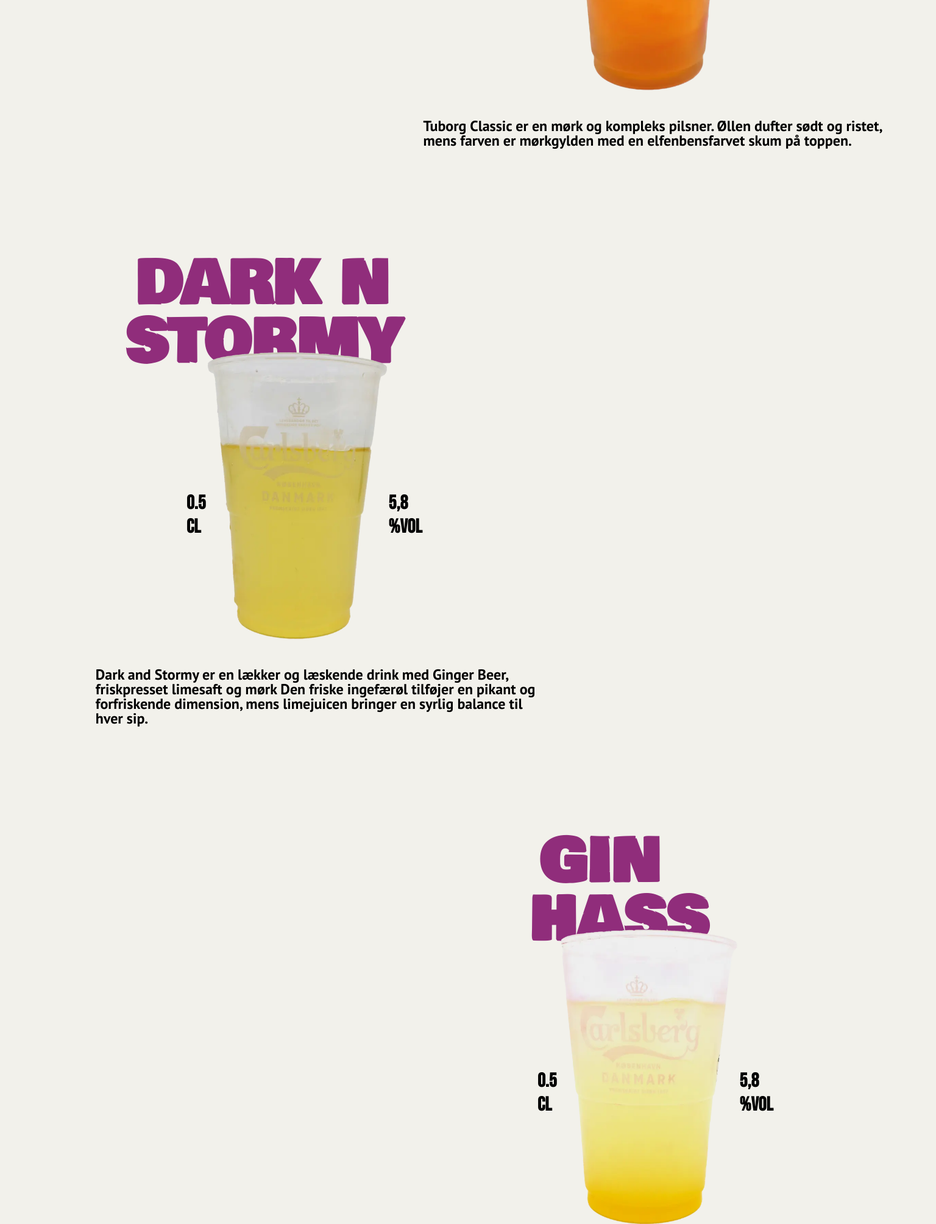
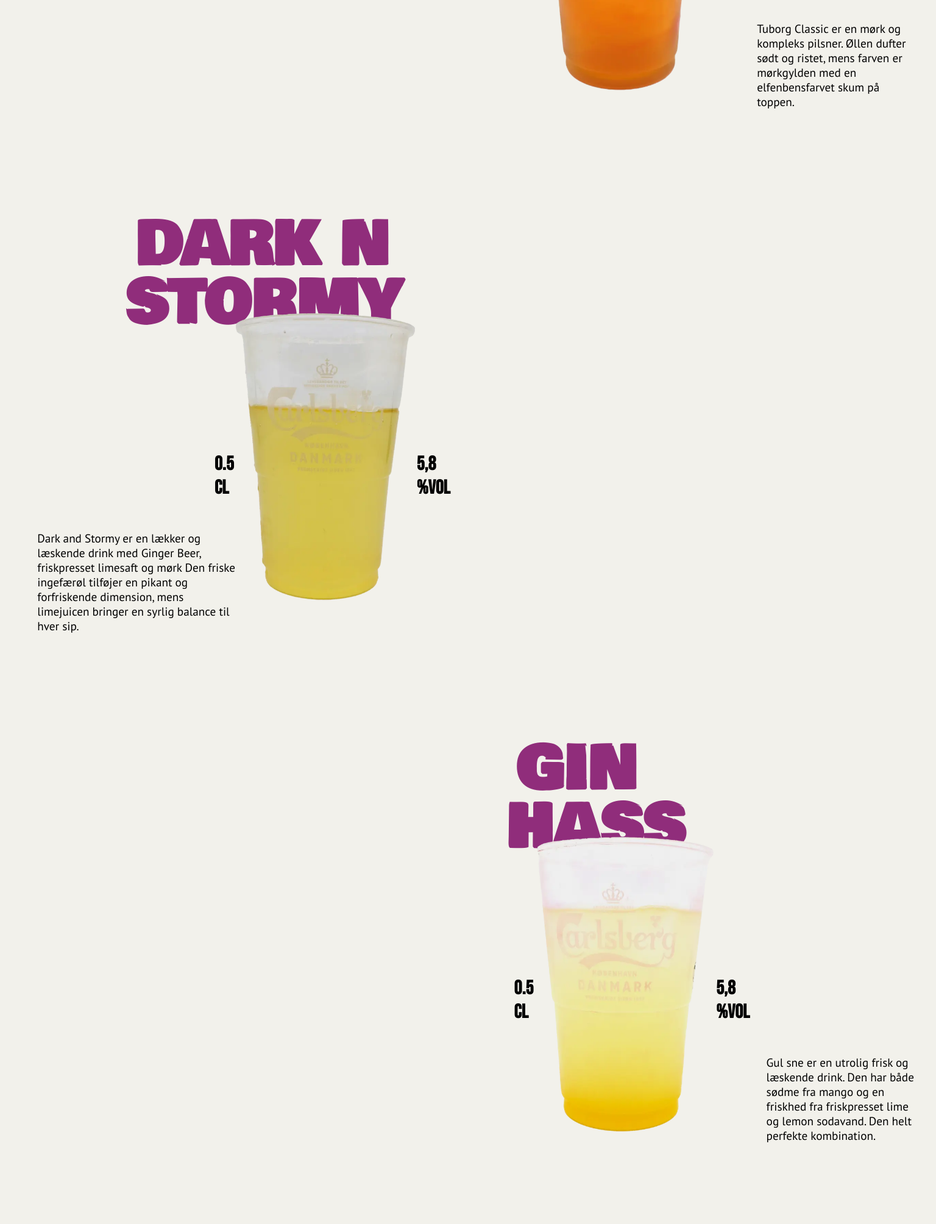
Before and after one commit to comingup-tema10/comingup, an Astro site: page /bar-menu in a window 1536 px wide. Shown: the part 1275-3283 px from the top of the page at 61% size. Built offline with nearby package versions, Linux system fonts and the light colour scheme; Astro itself is replaced by a stand-in of ours; a web font is replaced by a local one.

Commit message:
barmenu-text side

```diff
--- a/src/components/BlueDrink.astro
+++ b/src/components/BlueDrink.astro
@@ -60,7 +60,7 @@
   .bar-text p {
     padding: 2rem;
     text-align: left;
-    font-weight: 550;
+    font-weight: 500;
     font-size: 1.2rem;
   }
   @media (min-width: 600px) {
@@ -79,7 +79,7 @@
       font-weight: bold;
     }
     .bar-text p {
-      font-weight: 550;
+      font-weight: 500;
       font-size: 1.5rem;
     }
   }
@@ -131,7 +131,7 @@
       font-weight: bold;
     }
     .bar-container {
-      margin-right: 40%;
+      margin-right: 34%;
     }
     .drink-heading {
       display: flex;
@@ -147,5 +147,16 @@
       text-indent: 1rem;
       margin-left: 0;
     }
+    .bar-text p {
+      padding: 2rem;
+      text-align: left;
+      font-weight: 500;
+      font-size: 1.2rem;
+      margin-right: 43rem;
+      margin-top: -10rem;
+      min-width: 392px;
+      /* margin-left: 30rem;
+      margin-top: auto; */
+    }
   }
 </style>
--- a/src/components/ClassicFadol.astro
+++ b/src/components/ClassicFadol.astro
@@ -63,7 +63,7 @@
   .bar-text p {
     padding: 2rem;
     text-align: left;
-    font-weight: 550;
+    font-weight: 500;
     font-size: 1.2rem;
   }
 
@@ -81,7 +81,7 @@
       font-weight: bold;
     }
     .bar-text p {
-      font-weight: 550;
+      font-weight: 500;
       font-size: 1.5rem;
     }
   }
@@ -130,7 +130,8 @@
       font-weight: bold;
     }
     .bar-container {
-      margin-left: 40%;
+      /* margin-left: 40%; */
+      margin-left: 34%;
     }
     .drink-heading {
       display: flex;
@@ -146,5 +147,15 @@
       text-indent: 1rem;
       margin-left: 0;
     }
+    .bar-text p {
+      padding: 2rem;
+      text-align: left;
+      font-weight: 500;
+      font-size: 1.2rem;
+      margin-left: 43rem;
+      margin-top: -10rem;
+      /* margin-left: 30rem;
+      margin-top: auto; */
+    }
   }
 </style>
--- a/src/components/DarkStormy.astro
+++ b/src/components/DarkStormy.astro
@@ -68,7 +68,7 @@
   .bar-text p {
     padding: 2rem;
     text-align: left;
-    font-weight: 550;
+    font-weight: 500;
     font-size: 1.2rem;
   }
   @media (min-width: 600px) {
@@ -80,7 +80,7 @@
       margin-top: -2.5rem;
     }
     .bar-text p {
-      font-weight: 550;
+      font-weight: 500;
       font-size: 1.5rem;
     }
     .fixed-title,
@@ -136,7 +136,7 @@
       font-weight: bold;
     }
     .bar-container {
-      margin-right: 40%;
+      margin-right: 34%;
     }
     .drink-heading {
       display: flex;
@@ -152,5 +152,16 @@
       text-indent: 1rem;
       margin-left: 0;
     }
+    .bar-text p {
+      padding: 2rem;
+      text-align: left;
+      font-weight: 500;
+      font-size: 1.2rem;
+      margin-right: 43rem;
+      margin-top: -10rem;
+      min-width: 392px;
+      /* margin-left: 30rem;
+      margin-top: auto; */
+    }
   }
 </style>
--- a/src/components/GinHas.astro
+++ b/src/components/GinHas.astro
@@ -61,7 +61,7 @@
   .bar-text p {
     padding: 2rem;
     text-align: left;
-    font-weight: 550;
+    font-weight: 500;
     font-size: 1.2rem;
   }
 
@@ -79,7 +79,7 @@
       font-weight: bold;
     }
     .bar-text p {
-      font-weight: 550;
+      font-weight: 500;
       font-size: 1.5rem;
     }
   }
@@ -128,7 +128,7 @@
       font-weight: bold;
     }
     .bar-container {
-      margin-left: 40%;
+      margin-left: 35%;
     }
     .drink-heading {
       display: flex;
@@ -144,5 +144,15 @@
       text-indent: 1rem;
       margin-left: 0;
     }
+    .bar-text p {
+      padding: 2rem;
+      text-align: left;
+      font-weight: 500;
+      font-size: 1.2rem;
+      margin-left: 43rem;
+      margin-top: -10rem;
+      /* margin-left: 30rem;
+      margin-top: auto; */
+    }
   }
 </style>
--- a/src/layouts/MainLayout.astro
+++ b/src/layouts/MainLayout.astro
@@ -1,9 +1,8 @@
 ---
-import Navbar from "../components/Navbar.astro";
-import Footer from "../components/Footer.astro"
-import "../styles/global.css";
+import Navbar from '../components/Navbar.astro';
+import Footer from '../components/Footer.astro';
+import '../styles/global.css';
 ---
-
 
 <!doctype html>
 <html lang="da">
@@ -12,26 +11,26 @@
     <meta name="viewport" content="width=device-width" />
     <link rel="icon" type="image/svg+xml" href="/favicon.svg" />
     <meta name="generator" content={Astro.generator} />
-        <link rel="preconnect" href="https://fonts.googleapis.com">
-        <link rel="preconnect" href="https://fonts.googleapis.com">
-        <link rel="preconnect" href="https://fonts.gstatic.com" crossorigin>
-        <link href="https://fonts.googleapis.com/css2?family=Anton&family=Bebas+Neue&family=Bowlby+One&family=Goblin+One&family=Nanum+Gothic&family=PT+Sans:ital,wght@0,400;0,700;1,400;1,700&family=Rowdies:wght@300;400;700&family=Sancreek&family=Sue+Ellen+Francisco&family=Teko:wght@300..700&display=swap" rel="stylesheet">
+    <link rel="preconnect" href="https://fonts.googleapis.com" />
+    <link rel="preconnect" href="https://fonts.googleapis.com" />
+    <link rel="preconnect" href="https://fonts.gstatic.com" crossorigin />
+    <link
+      href="https://fonts.googleapis.com/css2?family=Anton&family=Bebas+Neue&family=Bowlby+One&family=Goblin+One&family=Nanum+Gothic&family=PT+Sans:ital,wght@0,400;0,700;1,400;1,700&family=Rowdies:wght@300;400;700&family=Sancreek&family=Sue+Ellen+Francisco&family=Teko:wght@300..700&display=swap"
+      rel="stylesheet"
+    />
     <title>Layout</title>
   </head>
-
 </html>
 
-	</head>
 <body>
   <Navbar />
   <main>
-		  <slot/>
-       <main/>
-		  <Footer/>
+    <slot />
+    <main></main>
+    <Footer />
     <!-- <main>
       <slot />
     </main> -->
     <!-- <Footer /> -->
+  </main>
 </body>
-
-</html>
```
Also changed, not shown: src/pages/index.astro (+4 -4 lines). Lines whose indentation alone changed are shown as unchanged.
